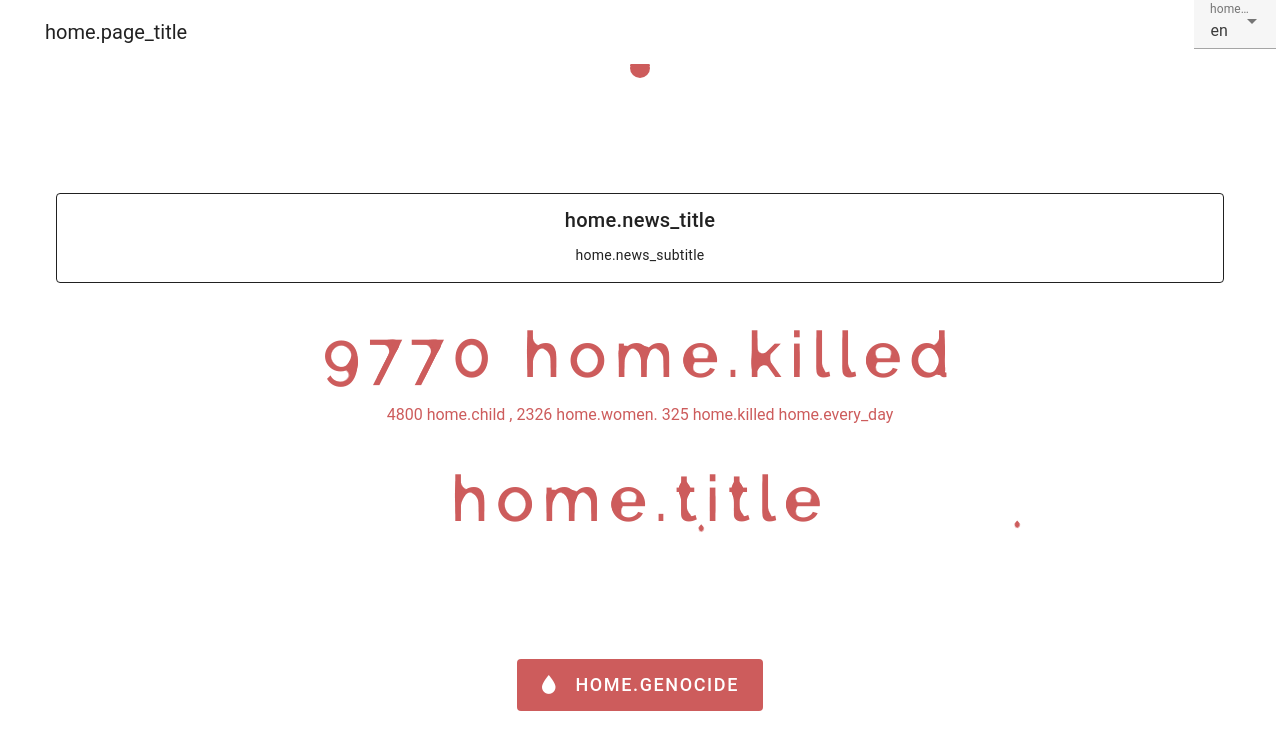
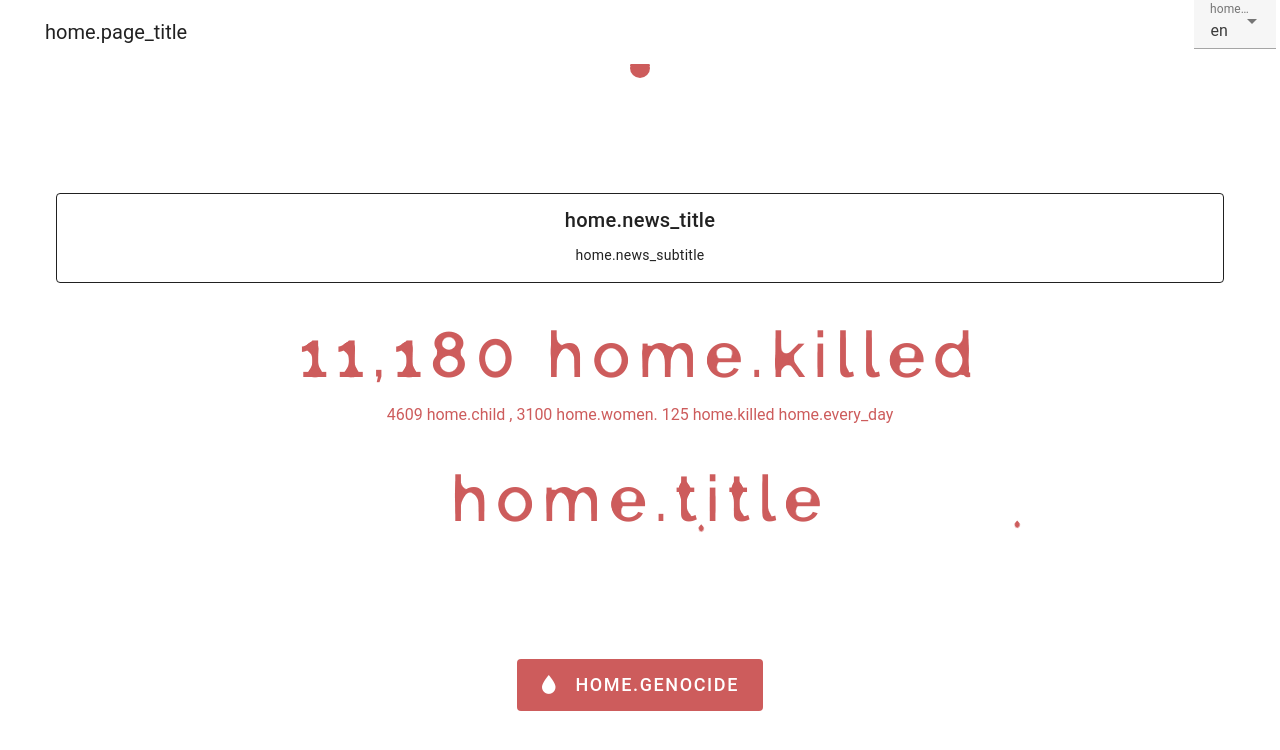
Before and after one commit to Abdulrahman-YE/promised_blood_land, a Vue app: page / in a window 1280 px wide. Shown: the top 750 px of the page. Built offline with nearby package versions, Linux system fonts and the light colour scheme; some icons are missing.

Commit message:
Update HelloWorld.vue
حسبنا لله ونعم الوكيل

```diff
--- a/src/components/HelloWorld.vue
+++ b/src/components/HelloWorld.vue
@@ -19,12 +19,12 @@
         </svg>
 
         <h1 class="title">
-          9770 {{ $t("home.killed") }}
+          11,180 {{ $t("home.killed") }}
           <span class="dropy"></span>
 
           <span class="dropy"></span>
         </h1>
-        <p class="text-body" style="color:IndianRed;">4800 {{ $t('home.child') }} , 2326 {{ $t('home.women') }}. 325 {{
+        <p class="text-body" style="color:IndianRed;">4609 {{ $t('home.child') }} , 3100 {{ $t('home.women') }}. 125 {{
           $t("home.killed") + " " + $t('home.every_day') }} </p>
 
       </div>
```
